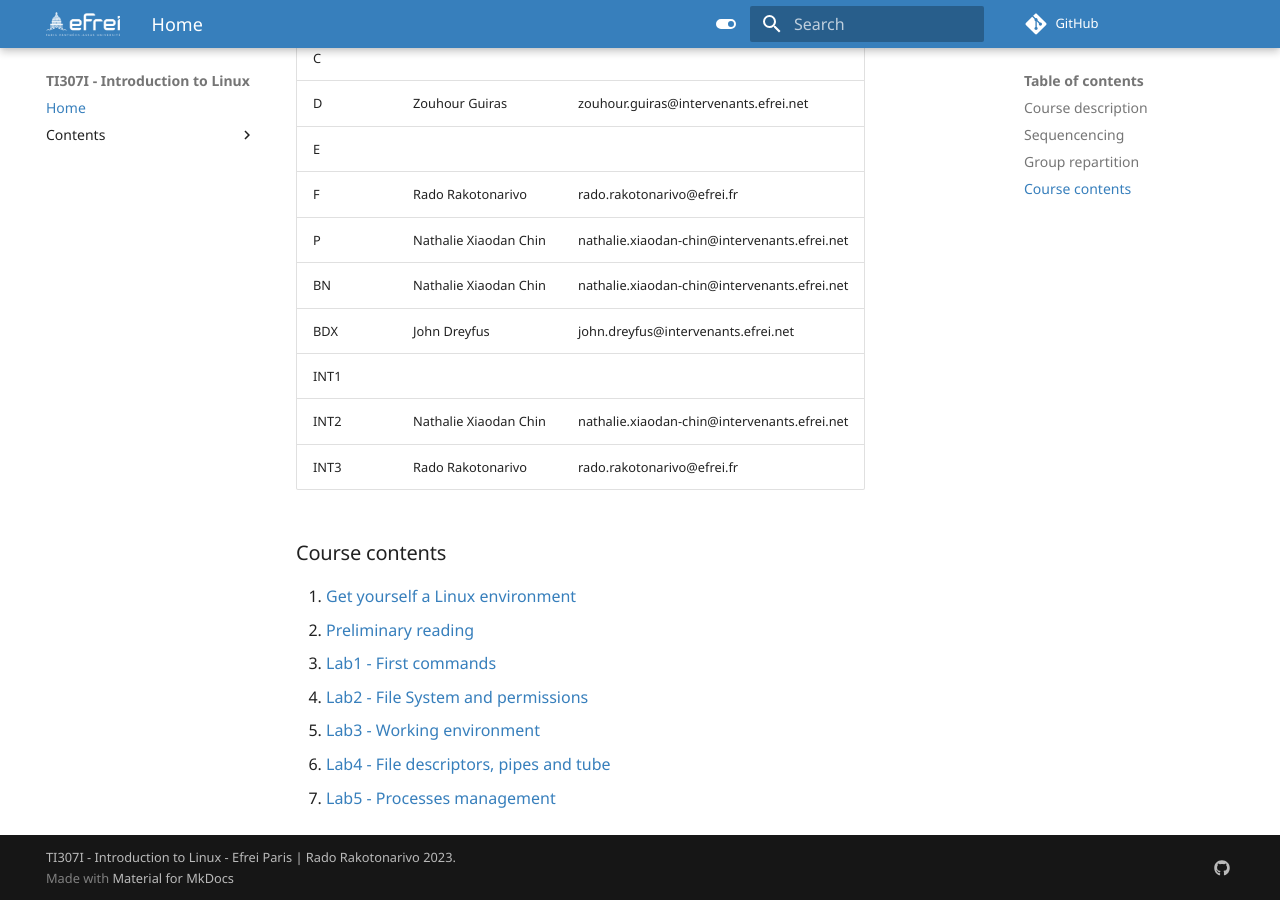
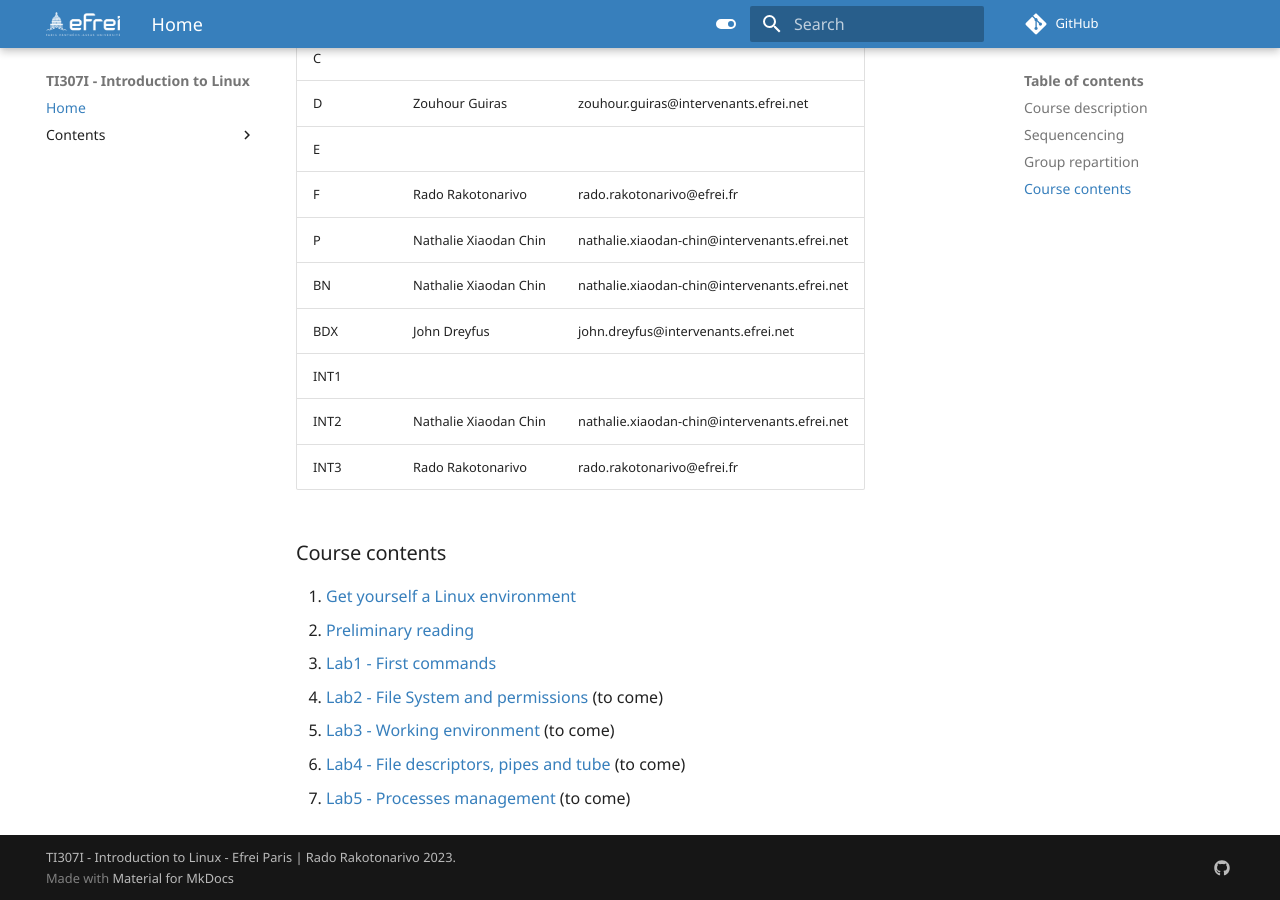
Before and after one commit to douga19/introduction-linux, an MkDocs documentation site: the page built from docs/index.md, in a window 1280 px wide and 900 px high, scrolled down 888 px. Built offline with MkDocs 1.6.1 and Material for MkDocs 9.7.7, drawn with Linux system fonts in a browser that asks for light colours; comment, search, counter and statistics services are not loaded.

Commit message:
Typo non existent link on index

```diff
--- a/docs/index.md
+++ b/docs/index.md
@@ -44,7 +44,7 @@
 1. [Get yourself a Linux environment](./contents/installation-wsl.md)
 2. [Preliminary reading](./contents/preliminary-reading.md)
 3. [Lab1 - First commands](./contents/tp1.md)
-4. [Lab2 - File System and permissions](./contents/tp2.md)
-5. [Lab3 - Working environment](./contents/tp3.md)
-6. [Lab4 - File descriptors, pipes and tube](./contents/tp4.md)
-6. [Lab5 - Processes management](./contents/tp5.md)
+4. [Lab2 - File System and permissions](#) (to come)
+5. [Lab3 - Working environment](#) (to come)
+6. [Lab4 - File descriptors, pipes and tube](#) (to come)
+7. [Lab5 - Processes management](#) (to come)
```
